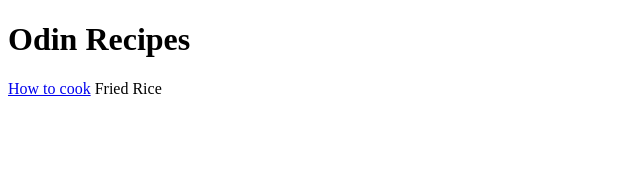
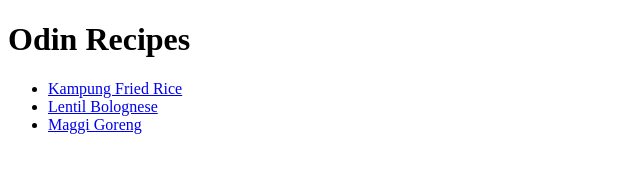
Before and after one commit to ywllowsensor/odin-recipes, a plain HTML site: page index.html in a window 1280 px wide. Shown: the whole page, without its empty margins (0-640 px from the left). Drawn offline with Linux system fonts and the light colour scheme.

Commit message:
Add 2 more recipes to index.html

```diff
--- a/index.html
+++ b/index.html
@@ -7,6 +7,11 @@
 
     <body>
         <h1>Odin Recipes</h1>
-        <a href="recipes/fried-rice.html">How to cook</a> Fried Rice
+        <ul>
+            <li><a href="recipes/fried-rice.html">Kampung Fried Rice</a></li>
+            <li><a href="recipes/bolognese.html">Lentil Bolognese</a></li>
+            <li><a href="recipes/maggi.html">Maggi Goreng</a></li>
+        </ul>
+
     </body>
 </html>
```
